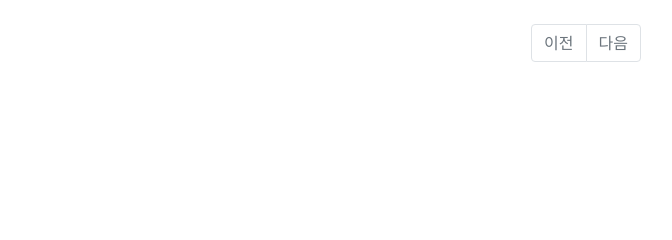
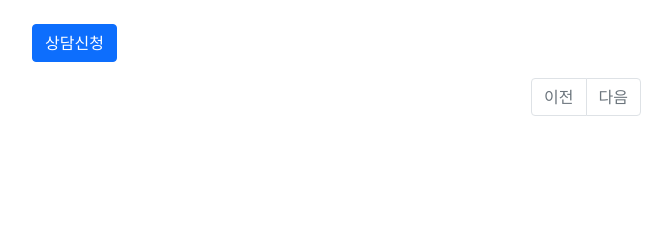
Before and after one commit to iyadangky/bosang, a Django app: template posts/templates/posts/index.html in a window 1280 px wide. Shown: the part 177-417 px from the top of the page, without its empty margins (54-726 px from the left). Run offline with Django 3.2, Linux system fonts and the light colour scheme; the template is opened without the code that fills it, so the values that code supplies are empty; some libraries are stand-ins or nearby versions.

Commit message:
상담신청 버튼 생성

```diff
--- a/posts/templates/posts/index.html
+++ b/posts/templates/posts/index.html
@@ -81,9 +81,12 @@
                         {% endfor %}
                     </tbody>
                 </table>
+                <a href="{% url 'posts:new' %}" class="btn btn-primary ms-1 mb-3">상담신청</a>
                 {% endif %}
             {% endif %}
+
         </div>
+
         <script src="https://cdn.jsdelivr.net/npm/bootstrap@5.0.2/dist/js/bootstrap.bundle.min.js" integrity="sha384-MrcW6ZMFYlzcLA8Nl+NtUVF0sA7MsXsP1UyJoMp4YLEuNSfAP+JcXn/tWtIaxVXM" crossorigin="anonymous"></script>
     </div>
     <ul class="pagination justify-content-center">
```
Also changed, not shown: 1 other file.
